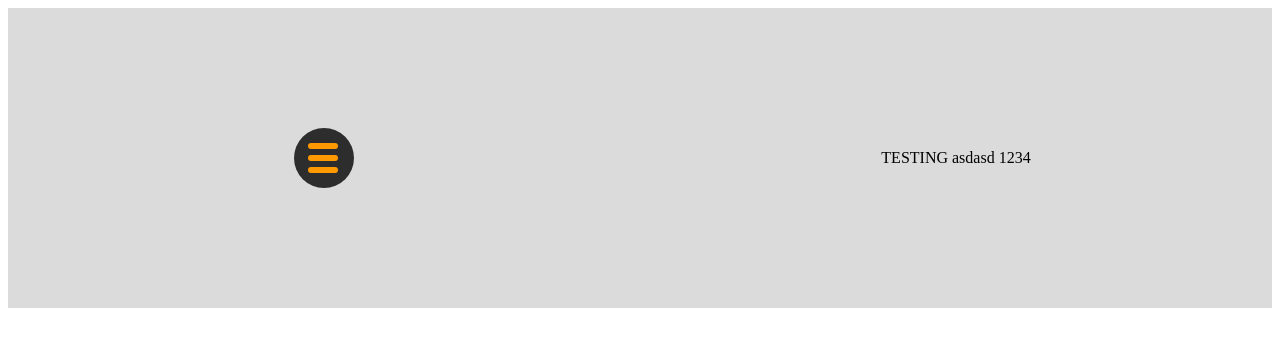
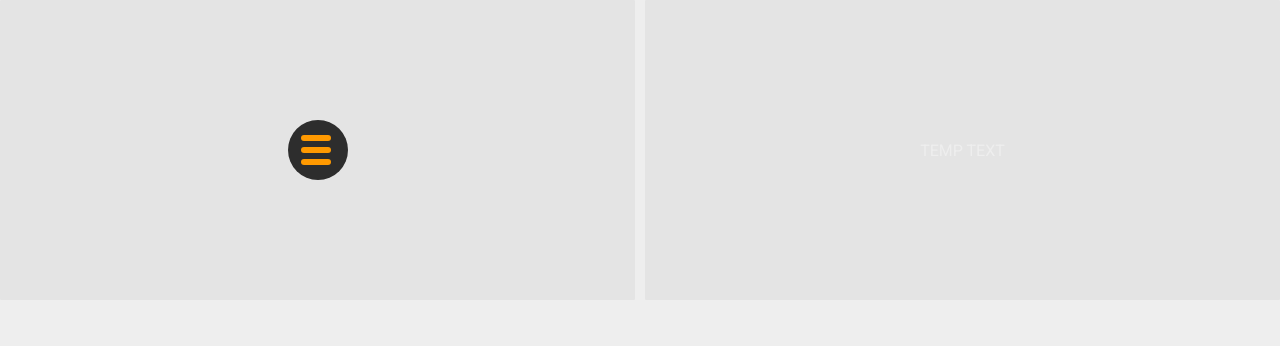
Before and after one commit to aalllee/frontend_0, a plain HTML site: page menus/menus.html in a window 1280 px wide. Drawn offline with Linux system fonts and the light colour scheme.

Commit message:
fixed font

```diff
--- a/menus/menus.html
+++ b/menus/menus.html
@@ -34,7 +34,7 @@
       </div>
     </div>
     <div class="out">
-      <p>TESTING asdasd 1234</p>
+      <p>TEMP TEXT</p>
     </div>
   </div>
 </html>
--- a/menus/menus_style.css
+++ b/menus/menus_style.css
@@ -1,22 +1,29 @@
-.body {
+body {
   margin: 0px;
   padding: 0px;
-  color: whitesmoke;
+  color: rgb(238, 238, 238);
+  font-family: "Roboto";
+  background-color: rgb(238, 238, 238);
 }
 
 .menu-grid {
   display: grid;
   grid-template-columns: repeat(2, 1fr);
+  grid-gap: 10px;
 }
 
 .out {
-  background-color: rgb(219, 219, 219);
+  background-color: rgb(228, 228, 228);
 
   display: flex;
   justify-content: center;
   align-items: center;
   width: 100%;
   height: 300px;
+  border-color: black;
+  border-radius: 1px;
+  outline-color: black;
+  outline-width: 2px;
 }
 
 .outer {
@@ -96,6 +103,6 @@ label {
 .link {
   font-size: 24px;
   margin-right: 10px;
-  color: white;
+  color: rgb(238, 238, 238);
   text-decoration: none;
 }
```
